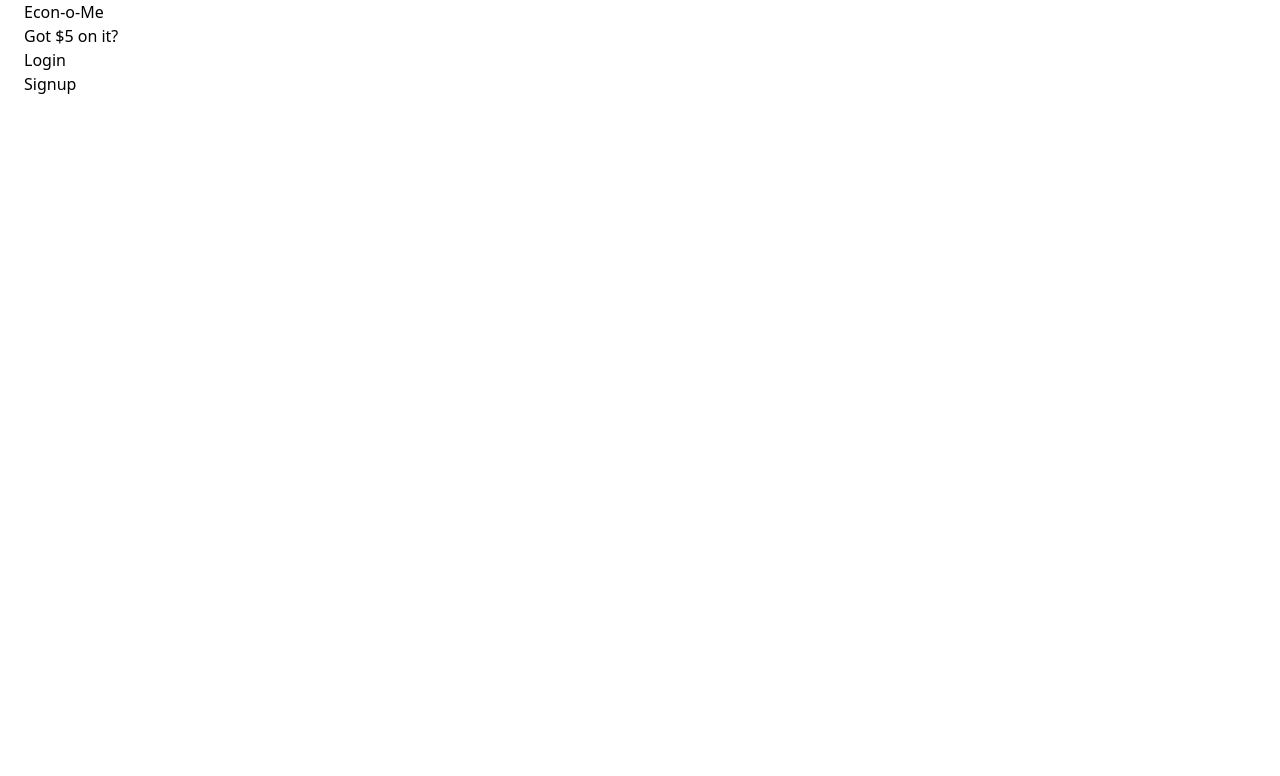
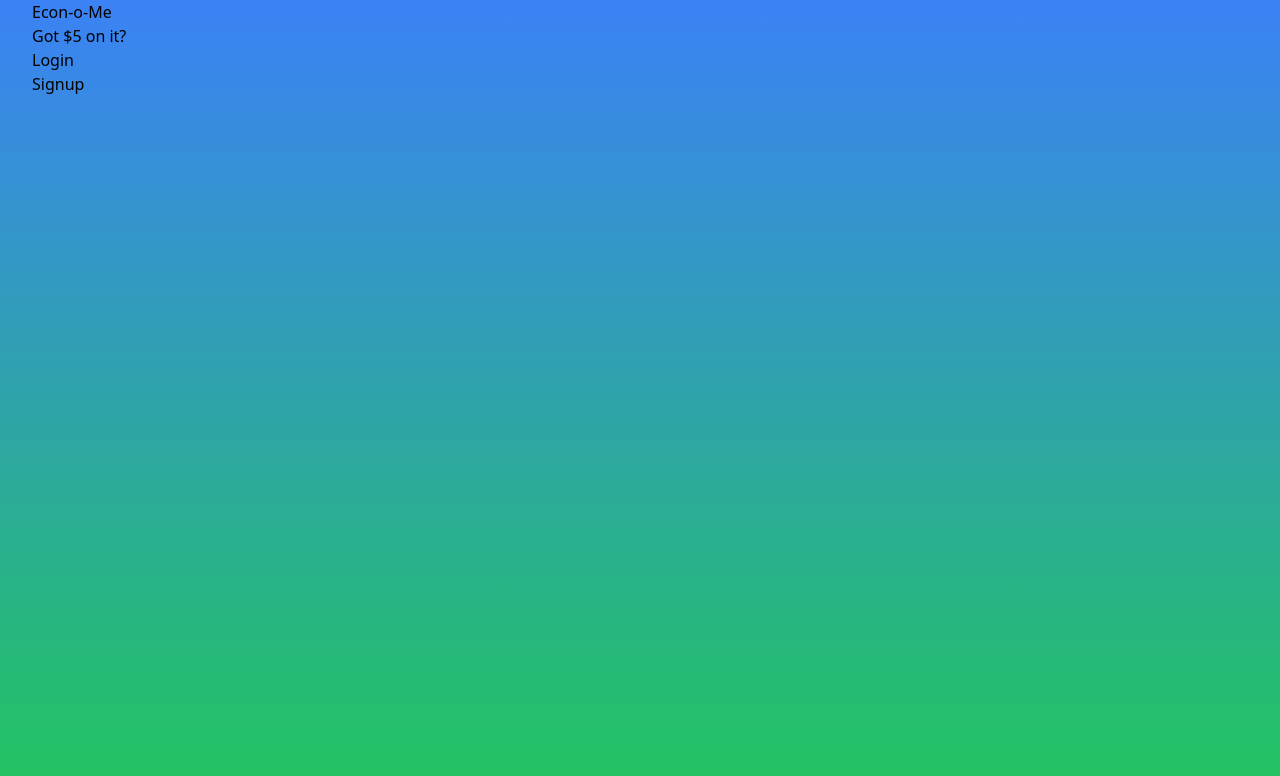
Before and after one commit to SikoticVinyl/EconoMe, a React (Vite) app in the folder client/: page /homepage in a window 1280 px wide. Shown: the top 776 px of the page. Built offline with nearby package versions, Linux system fonts and the light colour scheme; a web font is replaced by a local one.

Commit message:
design the pages

```diff
--- a/client/src/Components/Homepage.jsx
+++ b/client/src/Components/Homepage.jsx
@@ -3,14 +3,16 @@ import { Link } from 'react-router-dom';
 
 function HomePage() {
   return (
-    <div className='"container mx-auto px-4 sm:px-6 lg:px-8"'>
-      <h1>Econ-o-Me</h1>  {/* maybe add image instead */}
+    <div className="bg-gradient-to-b from-blue-500 to-green-500 min-h-screen">
+      <div className="container mx-auto px-4 sm:px-6 lg:px-8">
+        <h1>Econ-o-Me</h1>  {/* maybe add image instead */}
 
-      <p>Got $5 on it?</p>
+        <p>Got $5 on it?</p>
 
-      <Link to="/login">Login</Link>
-      <br />
-      <Link to="/signup">Signup</Link>
+        <Link to="/login">Login</Link>
+        <br />
+        <Link to="/signup">Signup</Link>
+      </div>
     </div>
   );
 }
--- a/client/src/Components/Mainpage.jsx
+++ b/client/src/Components/Mainpage.jsx
@@ -39,7 +39,7 @@ function MainPage({}) {
         />
       </svg>
       <Link to="/homepage" className="mb-4">
-        <button className="px-4 py-2 bg- text-white rounded shadow-lg hover:bg-color2 active:scale-90 transform transition duration-150 ease-in-out cursor-pointer">
+        <button className="px-4 py-2 bg-gray-800 text-white rounded shadow-xl hover:bg-gray-700 active:scale-90 transform transition duration-150 ease-in-out cursor-pointer">
           Lets get started
         </button>
       </Link>
```
